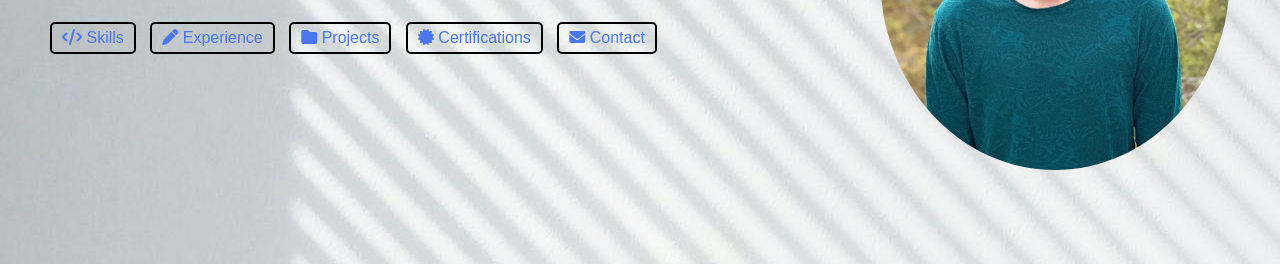
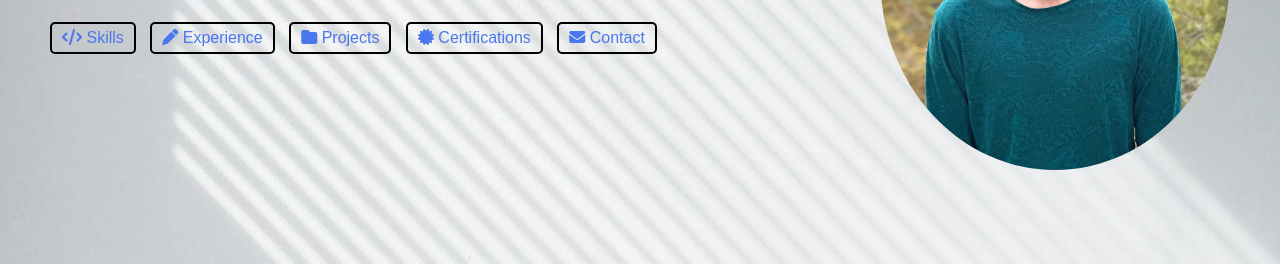
Before and after one commit to Sashikiranmaddineni7/Sashikiranmaddineni7.github.io, a plain HTML site: page index.html in a window 1280 px wide. Shown: the part 347-611 px from the top of the page. Drawn offline with Linux system fonts and the light colour scheme.

Commit message:
Update styles.css

```diff
--- a/styles.css
+++ b/styles.css
@@ -17,9 +17,10 @@ html {
 body {
   font-family: 'Poppins', sans-serif;
   color: var(--text-color);
-  background-color: var(--background-color);
-  max-width: 1400px;
-  margin: 0 auto;
+  background-color: url('Images/Background_Image.jpg') no-repeat center center/cover;
+  background-size: cover;
+  background-attachment: fixed;
+  margin: 0;
 }
 
 a {
```
